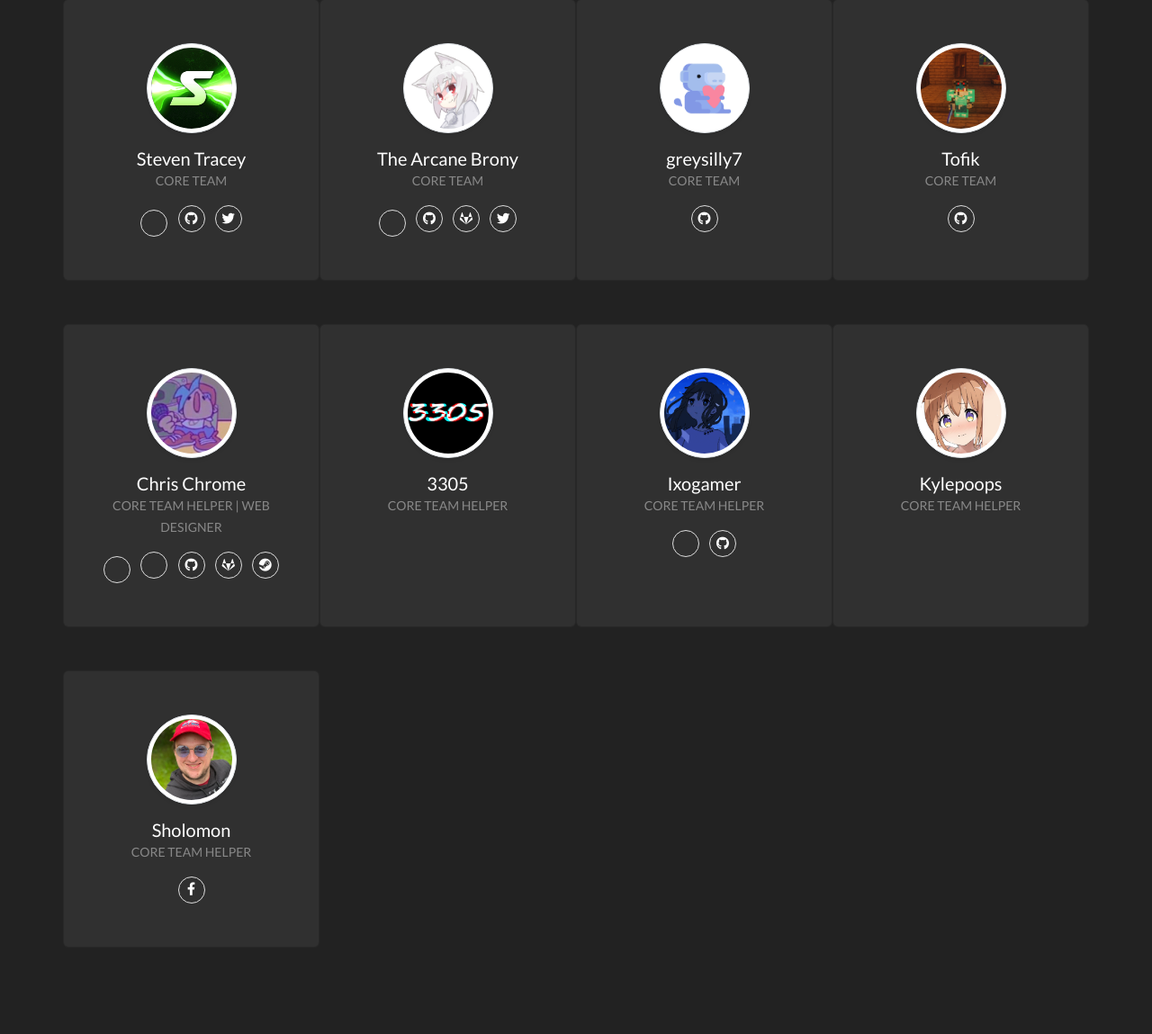
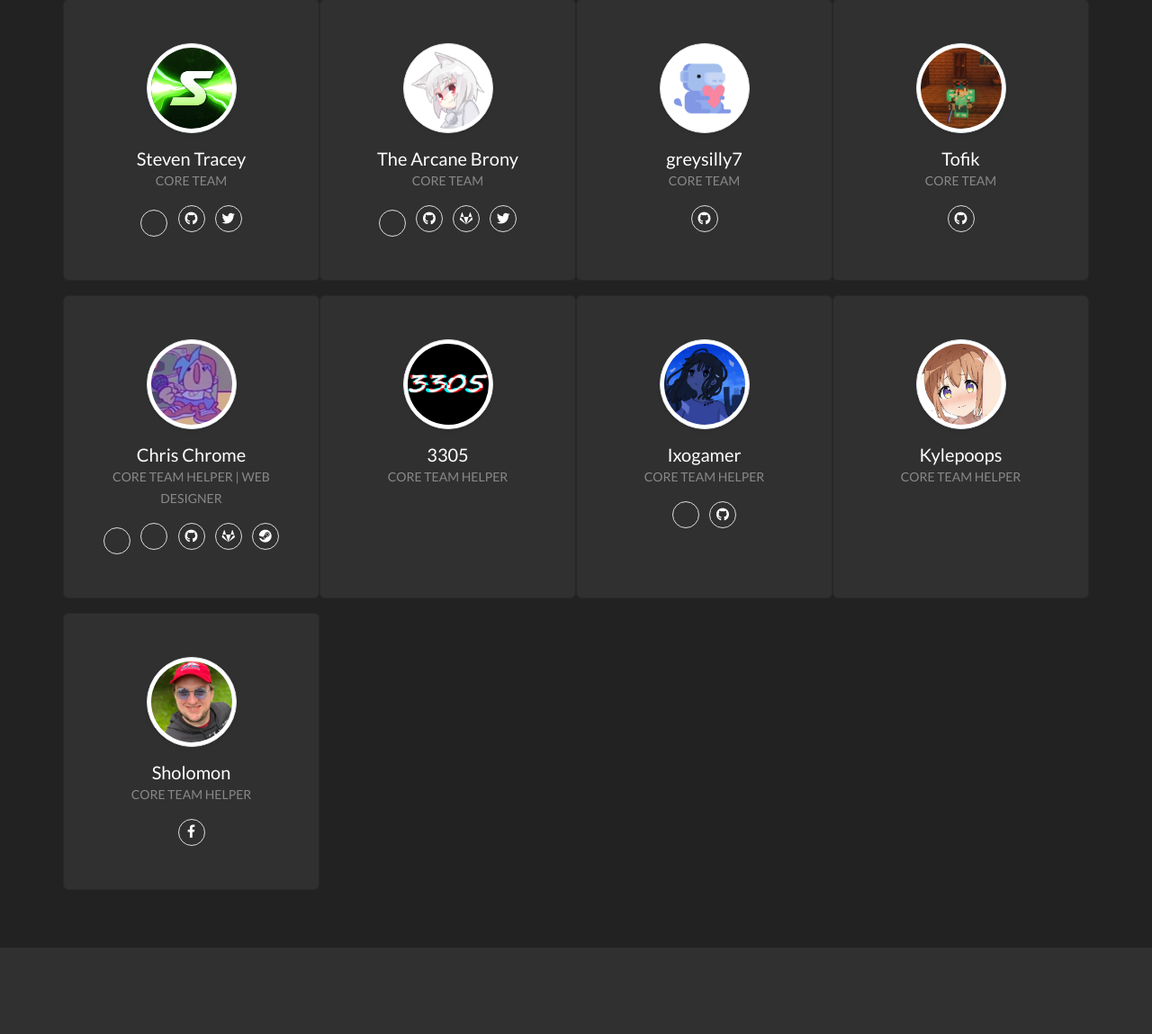
Before and after one commit to Pancaksee/test, a PHP site: page /team in a window 1280 px wide. Shown: the part 123-1272 px from the top of the page at 90% size. After the commit the page ends 1176 px from the top, so only its background shows below. Run offline with PHP 8.4, Linux system fonts and the light colour scheme; data that the repository does not hold is empty.

Commit message:
Remove .mb-5
It did dumb yes

```diff
--- a/team/index.php
+++ b/team/index.php
@@ -44,7 +44,7 @@
     <div class="container center-vh py-5">
       <div class="row text-center">
         <!-- Team item-->
-        <div class="col-xl-3 card text-white bg-dark mb-3 col-sm-6 mb-5">
+        <div class="col-xl-3 card text-white bg-dark mb-3 col-sm-6">
           <div class="py-5 px-4"><img src="/assets/img/team/nevetS.gif" alt="" width="100" class="img-fluid rounded-circle mb-3 img-thumbnail shadow-sm">
             <h5 class="mb-0"> Steven Tracey </h5><span class="small text-uppercase text-muted">Core Team</span>
             <ul class="social mb-0 list-inline mt-3">
@@ -56,7 +56,7 @@
         </div>
         <!-- End-->
         <!-- Team item-->
-        <div class="col-xl-3 card text-white bg-dark mb-3 col-sm-6 mb-5">
+        <div class="col-xl-3 card text-white bg-dark mb-3 col-sm-6">
           <div class="py-5 px-4"><img src="/assets/img/team/TheArcaneBrony.png" alt="" width="100" class="img-fluid rounded-circle mb-3 img-thumbnail shadow-sm">
             <h5 class="mb-0">The Arcane Brony</h5><span class="small text-uppercase text-muted">Core Team</span>
             <ul class="social mb-0 list-inline mt-3">
@@ -69,7 +69,7 @@
         </div>
         <!-- End-->
         <!-- Team item-->
-        <div class="col-xl-3 card text-white bg-dark mb-3 col-sm-6 mb-5">
+        <div class="col-xl-3 card text-white bg-dark mb-3 col-sm-6">
           <div class="py-5 px-4"><img src="/assets/img/team/greysilly.png" alt="" width="100" class="img-fluid rounded-circle mb-3 img-thumbnail shadow-sm">
             <h5 class="mb-0">greysilly7</h5><span class="small text-uppercase text-muted">Core Team</span>
             <ul class="social mb-0 list-inline mt-3">
@@ -79,7 +79,7 @@
         </div>
         <!-- End-->
         <!-- Team item-->
-        <div class="col-xl-3 card text-white bg-dark mb-3 col-sm-6 mb-5">
+        <div class="col-xl-3 card text-white bg-dark mb-3 col-sm-6">
           <div class="py-5 px-4"><img src="/assets/img/team/tofik.png" alt="" width="100" class="img-fluid rounded-circle mb-3 img-thumbnail shadow-sm">
             <h5 class="mb-0">Tofik</h5><span class="small text-uppercase text-muted">Core Team</span>
             <ul class="social mb-0 list-inline mt-3">
@@ -89,7 +89,7 @@
         </div>
         <!-- End-->
         <!-- Team item-->
-        <div class="col-xl-3 card text-white bg-dark mb-3 col-sm-6 mb-5">
+        <div class="col-xl-3 card text-white bg-dark mb-3 col-sm-6">
           <div class="py-5 px-4"><img src="/assets/img/team/ChrisChrome.png" alt="" width="100" class="img-fluid rounded-circle mb-3 img-thumbnail shadow-sm">
             <h5 class="mb-0">Chris Chrome</h5><span class="small text-uppercase text-muted">Core Team Helper | Web Designer</span>
             <ul class="social mb-0 list-inline mt-3">
@@ -103,7 +103,7 @@
         </div>
         <!-- End-->
         <!-- Team item-->
-        <div class="col-xl-3 card text-white bg-dark mb-3 col-sm-6 mb-5">
+        <div class="col-xl-3 card text-white bg-dark mb-3 col-sm-6">
           <div class="py-5 px-4"><img src="/assets/img/team/3305.png" alt="" width="100" class="img-fluid rounded-circle mb-3 img-thumbnail shadow-sm">
             <h5 class="mb-0">3305</h5><span class="small text-uppercase text-muted">Core Team Helper</span>
             <ul class="social mb-0 list-inline mt-3">
@@ -113,7 +113,7 @@
         </div>
         <!-- End-->
         <!-- Team item-->
-        <div class="col-xl-3 card text-white bg-dark mb-3 col-sm-6 mb-5">
+        <div class="col-xl-3 card text-white bg-dark mb-3 col-sm-6">
           <div class="py-5 px-4"><img src="/assets/img/team/Ixogamer.gif" alt="" width="100" class="img-fluid rounded-circle mb-3 img-thumbnail shadow-sm">
             <h5 class="mb-0">Ixogamer</h5><span class="small text-uppercase text-muted">Core Team Helper</span>
             <ul class="social mb-0 list-inline mt-3">
@@ -124,7 +124,7 @@
         </div>
         <!-- End-->
         <!-- Team item-->
-        <div class="col-xl-3 card text-white bg-dark mb-3 col-sm-6 mb-5">
+        <div class="col-xl-3 card text-white bg-dark mb-3 col-sm-6">
           <div class="py-5 px-4"><img src="/assets/img/team/kylepoops.png" alt="" width="100" class="img-fluid rounded-circle mb-3 img-thumbnail shadow-sm">
             <h5 class="mb-0">Kylepoops</h5><span class="small text-uppercase text-muted">Core Team Helper</span>
             <ul class="social mb-0 list-inline mt-3">
@@ -134,7 +134,7 @@
         </div>
         <!-- End-->
         <!-- Team item-->
-        <div class="col-xl-3 card text-white bg-dark mb-3 col-sm-6 mb-5">
+        <div class="col-xl-3 card text-white bg-dark mb-3 col-sm-6">
           <div class="py-5 px-4"><img src="/assets/img/team/sholomon.png" alt="" width="100" class="img-fluid rounded-circle mb-3 img-thumbnail shadow-sm">
             <h5 class="mb-0">Sholomon</h5><span class="small text-uppercase text-muted">Core Team Helper</span>
             <ul class="social mb-0 list-inline mt-3">
```
